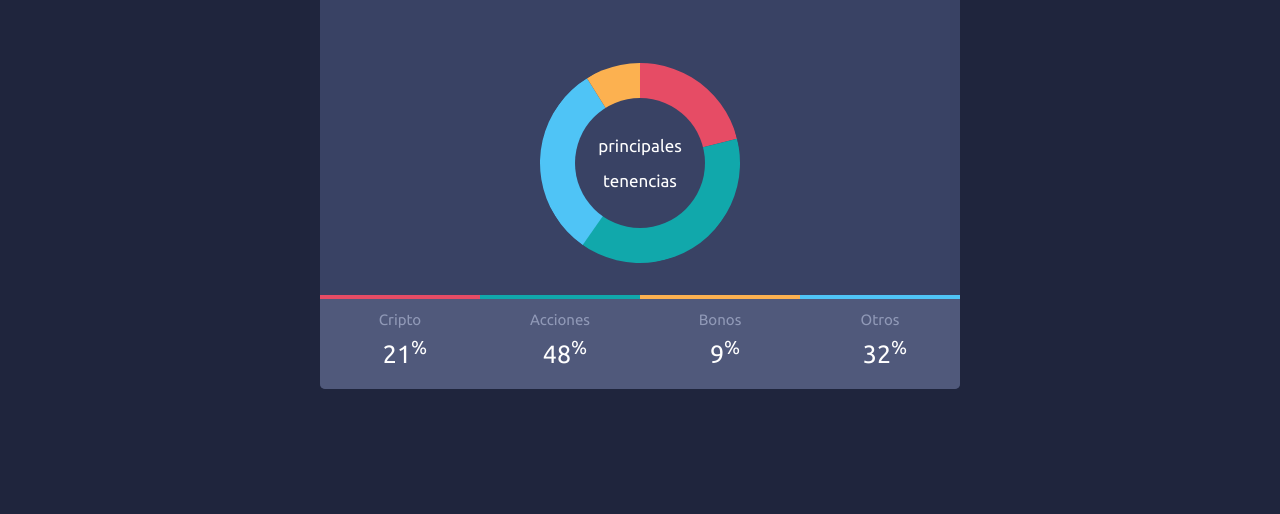
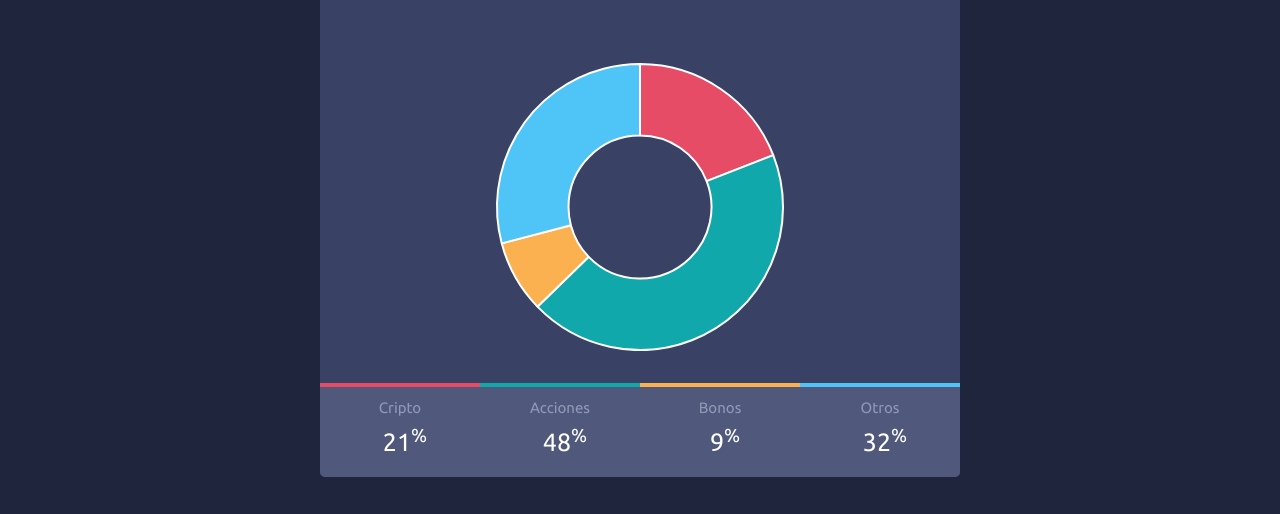
Before and after one commit to marcelonieva7/Js-CoderHouse, a plain HTML site: page ProyectoFinal/PrimeraEntrega/index.html in a window 1280 px wide. Shown: the part 243-757 px from the top of the page. Drawn offline with nearby package versions, Linux system fonts and the light colour scheme.

Commit message:
cambio de grafico

```diff
--- a/ProyectoFinal/PrimeraEntrega/index.html
+++ b/ProyectoFinal/PrimeraEntrega/index.html
@@ -4,6 +4,7 @@
     <meta charset="UTF-8">
     <meta name="viewport" content="width=device-width, initial-scale=1.0">
     <title>Mi Portafolio</title>
+    <link rel="stylesheet" href="https://cdnjs.cloudflare.com/ajax/libs/Chart.js/2.9.4/Chart.css" integrity="sha512-C7hOmCgGzihKXzyPU/z4nv97W0d9bv4ALuuEbSf6hm93myico9qa0hv4dODThvCsqQUmKmLcJmlpRmCaApr83g==" crossorigin="anonymous" />
     <link rel="stylesheet" href="https://cdn.jsdelivr.net/npm/bootstrap@4.5.3/dist/css/bootstrap.min.css" integrity="sha384-TX8t27EcRE3e/ihU7zmQxVncDAy5uIKz4rEkgIXeMed4M0jlfIDPvg6uqKI2xXr2" crossorigin="anonymous">
     <link rel="stylesheet" href="./styles.css">
 </head>
@@ -30,11 +31,7 @@
             <section class="donut-chart-block col-12 col-md-6">
                 <h2 class="donut-chart-block__titular">Cartera por especie</h2>
                 <div class="donut-chart">
-                    <div id="porcion1" class="recorte"><div class="parte esp0"></div></div>
-                    <div id="porcion2" class="recorte"><div class="parte esp1"></div></div>
-                    <div id="porcion3" class="recorte"><div class="parte esp2"></div></div>
-                    <div id="porcionFin" class="recorte"><div class="parte esp3"></div></div>
-                    <p class="center-date">principales tenencias</span></p>
+                    <canvas id="donut-chart__chart"></canvas>
                 </div>
                 <ul class="esp-percentages d-flex horizontal-list">
                     <li>
@@ -89,11 +86,16 @@
                       </tr>
                     </tbody>
                   </table>
-            </div>
-        </section>
-    <script src="./script.js"></script>
+                </section>
+        </div>
+
+    <script src="https://cdnjs.cloudflare.com/ajax/libs/Chart.js/2.9.4/Chart.bundle.js" integrity="sha512-zO8oeHCxetPn1Hd9PdDleg5Tw1bAaP0YmNvPY8CwcRyUk7d7/+nyElmFrB6f7vg4f7Fv4sui1mcep8RIEShczg==" crossorigin="anonymous"></script>
+    <script src="https://cdnjs.cloudflare.com/ajax/libs/Chart.js/2.9.4/Chart.bundle.min.js" integrity="sha512-SuxO9djzjML6b9w9/I07IWnLnQhgyYVSpHZx0JV97kGBfTIsUYlWflyuW4ypnvhBrslz1yJ3R+S14fdCWmSmSA==" crossorigin="anonymous"></script>
+
+
     <script src="https://code.jquery.com/jquery-3.5.1.slim.min.js" integrity="sha384-DfXdz2htPH0lsSSs5nCTpuj/zy4C+OGpamoFVy38MVBnE+IbbVYUew+OrCXaRkfj" crossorigin="anonymous"></script>
     <script src="https://cdn.jsdelivr.net/npm/popper.js@1.16.1/dist/umd/popper.min.js" integrity="sha384-9/reFTGAW83EW2RDu2S0VKaIzap3H66lZH81PoYlFhbGU+6BZp6G7niu735Sk7lN" crossorigin="anonymous"></script>
     <script src="https://cdn.jsdelivr.net/npm/bootstrap@4.5.3/dist/js/bootstrap.min.js" integrity="sha384-w1Q4orYjBQndcko6MimVbzY0tgp4pWB4lZ7lr30WKz0vr/aWKhXdBNmNb5D92v7s" crossorigin="anonymous"></script>
+    <script src="./script.js"></script>
 </body>
 </html>
--- a/ProyectoFinal/PrimeraEntrega/script.js
+++ b/ProyectoFinal/PrimeraEntrega/script.js
@@ -24,3 +24,38 @@ let activo0 = new Activo('Bitcoin', 1, 21000, 40000)
 document.getElementById("act0e").textContent = activo0.especie;
 document.getElementById("act0p").textContent = activo0.porcentajeDeCartera();
 document.getElementById("act0v").textContent = activo0.variacion();
+
+
+var carteraCanvas = document.getElementById("donut-chart__chart");
+
+Chart.defaults.global.defaultFontFamily = "Lato";
+Chart.defaults.global.defaultFontSize = 18;
+
+var oilData = {
+    labels: [
+        "Criptomonedas",
+        "Acciones",
+        "Bonos",
+        "Otros"
+    ],
+    datasets: [
+        {
+            data: [21, 48, 9, 32],
+            backgroundColor: [
+                "#e64c65",
+                "#11a8ab",
+                "#fcb150",
+                "#4fc4f6"
+            ]
+        }]
+};
+
+var pieChart = new Chart(carteraCanvas, {
+  type: 'doughnut',
+  data: oilData,
+  options: {
+    legend: {
+        display: false
+    }
+  }
+});
--- a/ProyectoFinal/PrimeraEntrega/styles.css
+++ b/ProyectoFinal/PrimeraEntrega/styles.css
@@ -103,68 +103,12 @@ p.center-date {
     padding: 15% 0 0;
 }
 .donut-chart {
-    position: relative;
-    width: 200px;
-    height: 200px;
+    /* position: relative; */
+    width: 90%;
+    height: 100%;
     margin: 5% 0;
     border-radius: 100%
 }
-
-.recorte {
-  border-radius: 50%;
-  clip: rect(0px, 200px, 200px, 100px);
-  height: 100%;
-  position: absolute;
-  width: 100%;
-}
-.parte {
-    border-radius: 50%;
-    clip: rect(0px, 100px, 200px, 0px);
-    height: 100%;
-    position: absolute;
-    width: 100%;
-    font-family: monospace;
-    font-size: 1.5rem;
-}
-#porcion1 {
-    -webkit-transform: rotate(0deg);
-    transform: rotate(0deg);
-}
-
-#porcion1 .parte {
-    background-color: #E64C65;
-    -webkit-transform: rotate(76deg);
-    transform: rotate(76deg);
-}
-#porcion2 {
-    -webkit-transform: rotate(76deg);
-    transform: rotate(76deg);
-}
-#porcion2 .parte {
-    background-color: #11A8AB;
-    -webkit-transform: rotate(140deg);
-    transform: rotate(140deg);
-}
-#porcion3 {
-    -webkit-transform: rotate(215deg);
-    transform: rotate(215deg);
-}
-#porcion3 .parte {
-    background-color: #4FC4F6;
-    -webkit-transform: rotate(113deg);
-    transform: rotate(113deg);
-}
-#porcionFin {
-    -webkit-transform: rotate(-32deg);
-    transform:rotate(-32deg);
-}
-#porcionFin .parte {
-    background-color: #FCB150;
-    -webkit-transform: rotate(32deg);
-    transform: rotate(32deg);
-}
-
-
 .esp-percentages {
     width: 100%;
     border-radius: 50px 0 50px ;
```
